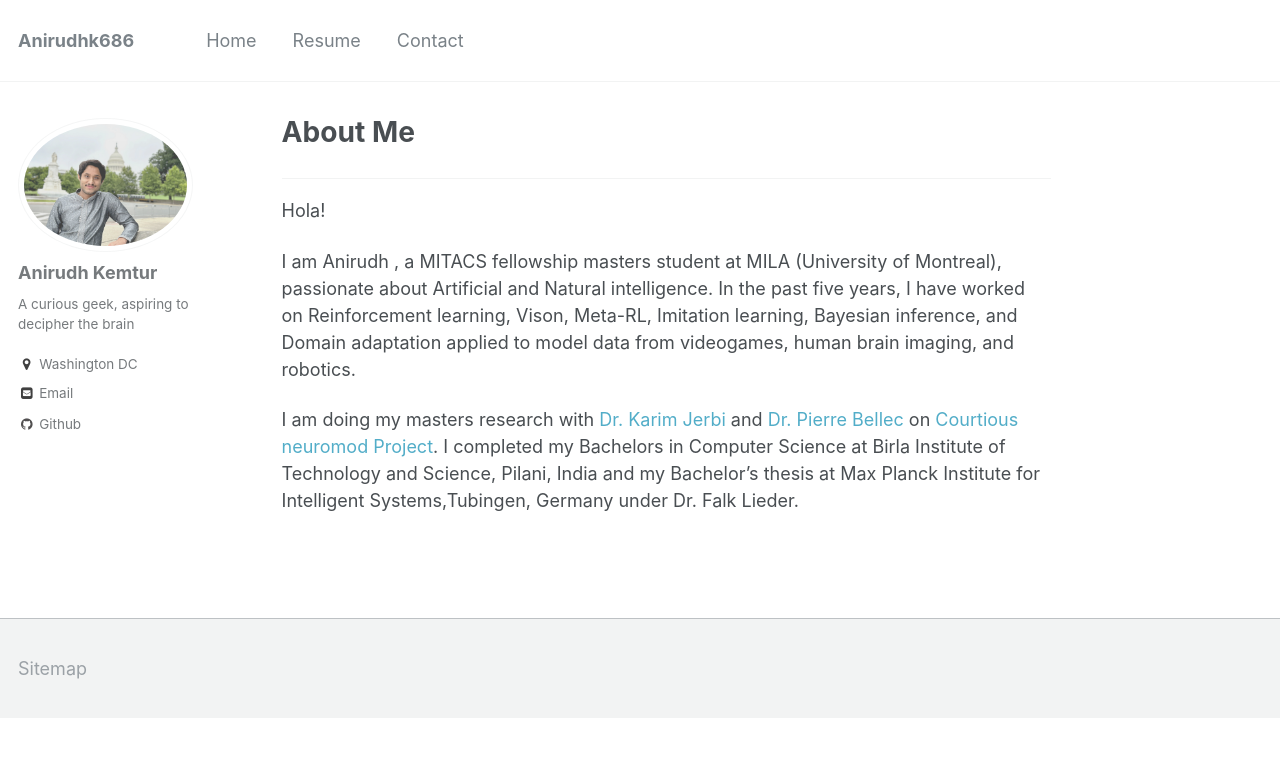
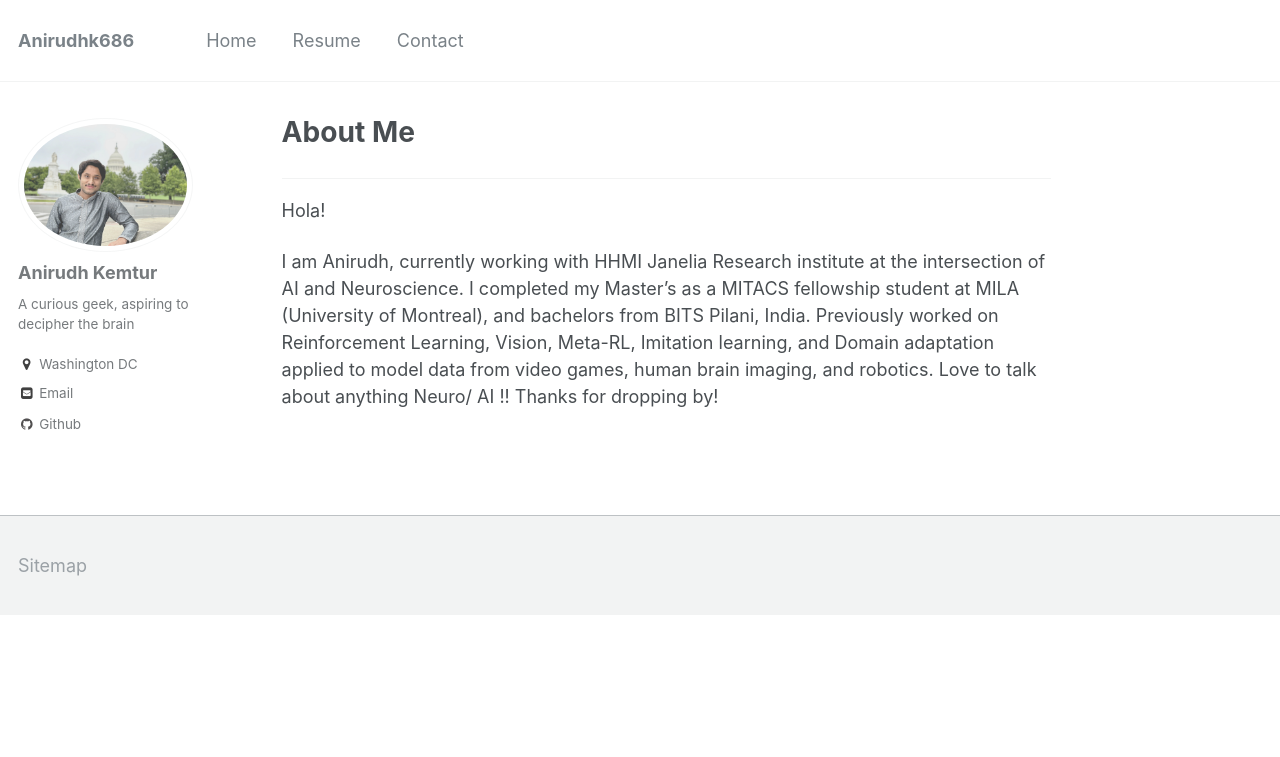
Before and after one commit to anirudhk686/anirudhk686.github.io, a Jekyll site: the page built from _pages/about.md, in a window 1280 px wide. Shown: the top 757 px of the page. Built offline with Jekyll 4.4.1, drawn with Linux system fonts in a browser that asks for light colours.

Commit message:
Update about.md

```diff
--- a/_pages/about.md
+++ b/_pages/about.md
@@ -8,10 +8,9 @@ redirect_from:
 ***
 Hola!
 
-I am Anirudh , a MITACS fellowship masters student at MILA (University of Montreal), passionate about Artificial and Natural intelligence.
-In the past five years, I have worked on Reinforcement learning, Vison, Meta-RL, Imitation learning, Bayesian inference, and Domain adaptation applied to model data from videogames, human brain imaging, and robotics.
-
-I am doing my masters research with [Dr. Karim Jerbi](https://mila.quebec/en/person/karim-jerbi/) and [Dr. Pierre Bellec](https://simexp.github.io/lab-website/team.html) on [Courtious neuromod Project](https://www.cneuromod.ca/). I completed my Bachelors in Computer Science at Birla Institute of Technology and Science, Pilani, India and my Bachelor's thesis at Max Planck Institute for Intelligent Systems,Tubingen, Germany under Dr. Falk Lieder.
-
-
+I am Anirudh, currently working with HHMI Janelia Research institute at the intersection of AI and Neuroscience.
+I completed my Master's as a MITACS fellowship student at MILA (University of Montreal), and bachelors from BITS Pilani, India.
+Previously worked on Reinforcement Learning, Vision, Meta-RL, Imitation learning, and Domain adaptation applied to model data from video games, human brain imaging, and robotics.
+Love to talk about anything Neuro/ AI !!
+Thanks for dropping by!
   <Edit required>
```
